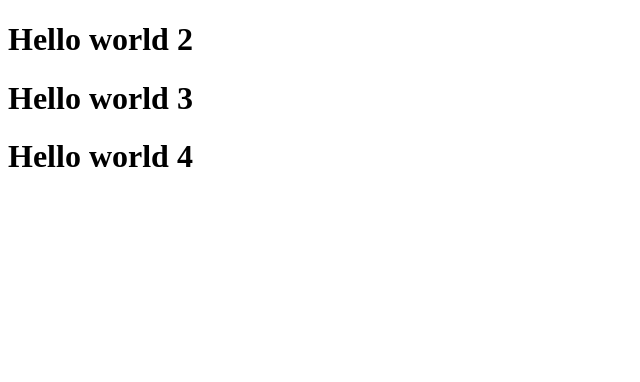
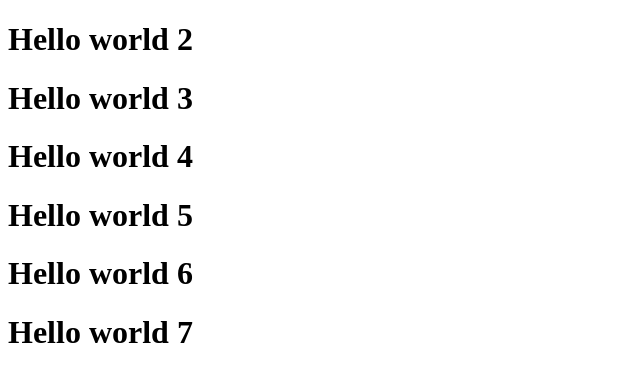
Before and after one commit to nguyenhoang2404/f8-fullstack-k10, a plain HTML site: page Day-2/index.html in a window 1280 px wide. Shown: the whole page, without its empty margins (0-640 px from the left). Drawn offline with Linux system fonts and the light colour scheme.

Commit message:
sua bai tap lan 2

```diff
--- a/Day-2/index.html
+++ b/Day-2/index.html
@@ -9,5 +9,8 @@
     <h1>Hello world 2</h1>
     <h1>Hello world 3</h1>
     <h1>Hello world 4</h1>
+    <h1>Hello world 5</h1>
+    <h1>Hello world 6</h1>
+    <h1>Hello world 7</h1>
 </body>
 </html>
```
